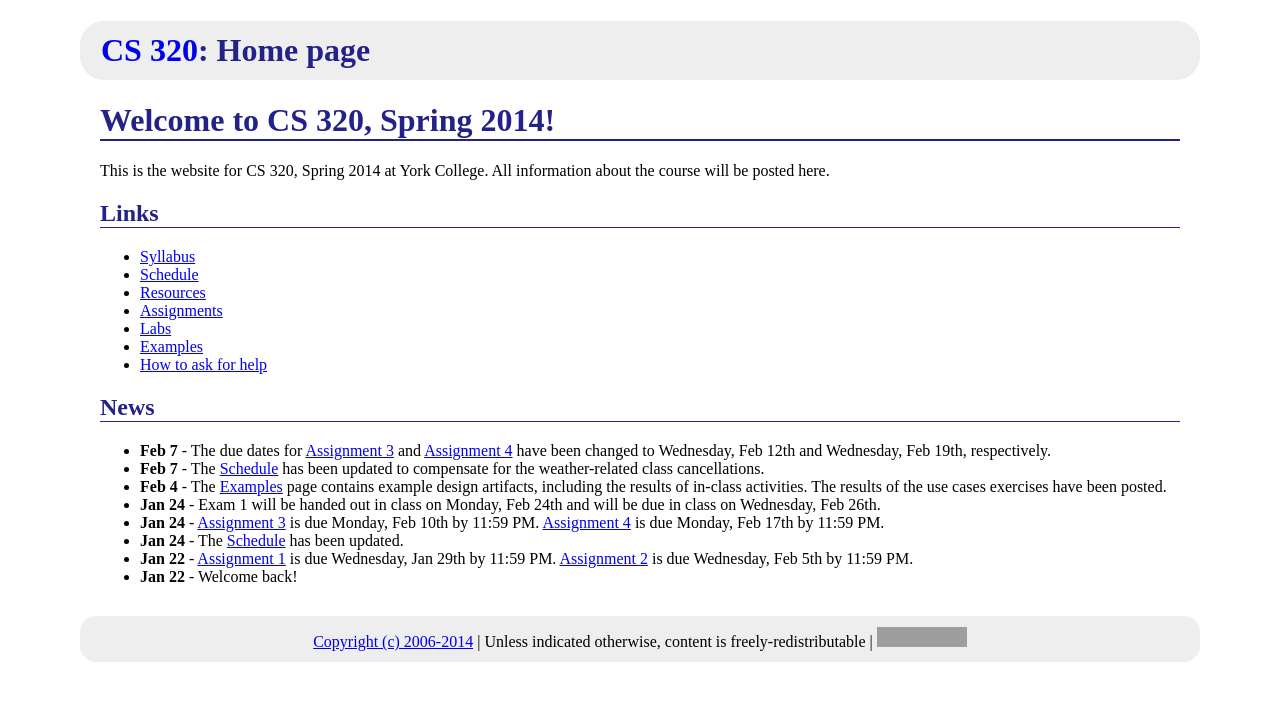
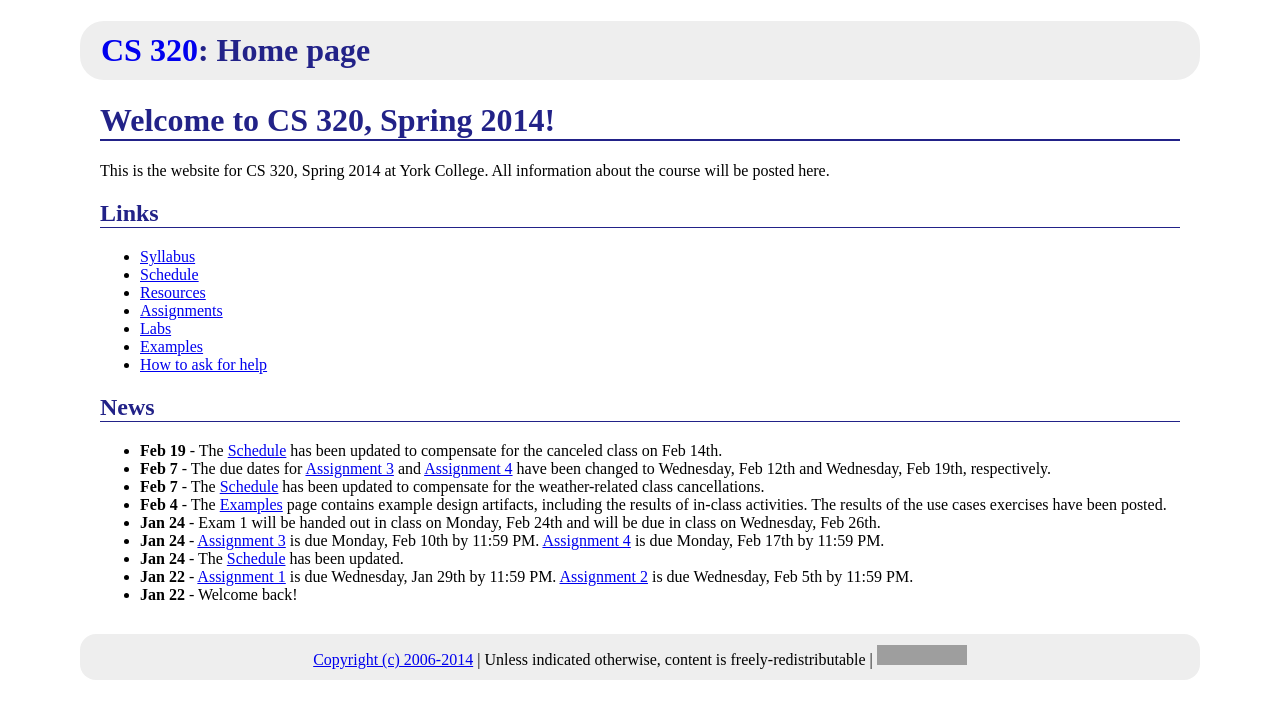
Before and after one commit to ycpcs/cs320-spring2014, a Jekyll site: the page built from index.md, in a window 1280 px wide. Shown: the top 719 px of the page. Built offline with Jekyll 4.4.1, drawn with Linux system fonts in a browser that asks for light colours; Markdown is read by kramdown in place of the engine named in the settings; grey boxes are pictures that could not be loaded.

Commit message:
news item about schedule update

```diff
--- a/index.md
+++ b/index.md
@@ -20,6 +20,7 @@ All information about the course will be posted here.
 
 ## News
 
+* **Feb 19** - The [Schedule](schedule.html) has been updated to compensate for the canceled class on Feb 14th.
 * **Feb 7** - The due dates for [Assignment 3](assign/assign03.html) and [Assignment 4](assign/assign04.html) have been changed to Wednesday, Feb 12th and Wednesday, Feb 19th, respectively.
 * **Feb 7** - The [Schedule](schedule.html) has been updated to compensate for the weather-related class cancellations.
 * **Feb 4** - The [Examples](examples.html) page contains example design artifacts, including the results of in-class activities. The results of the use cases exercises have been posted.
```
